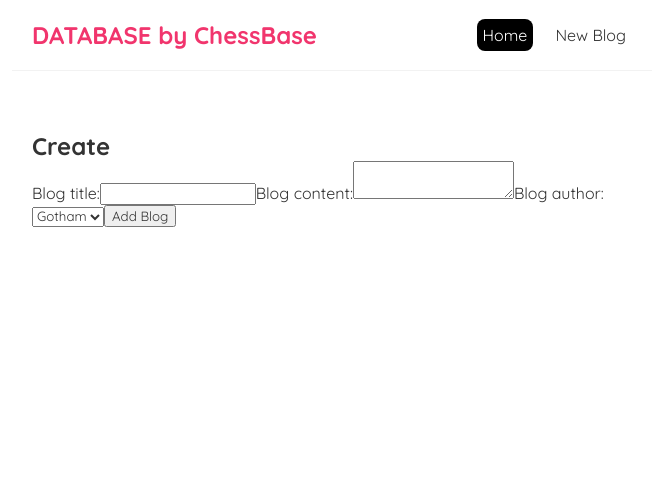
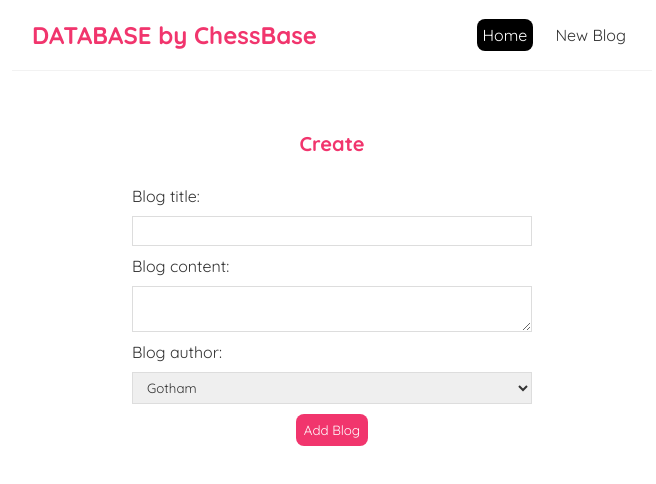
Before and after one commit to philippark/Blog-App, a React (Create React App) app: page /create in a window 1280 px wide. Shown: the top 484 px of the page, without its empty margins (308-964 px from the left). Built offline with nearby package versions, Linux system fonts and the light colour scheme; the HTML template or start-up script is replaced by a standard one.

Commit message:
blog create css

```diff
--- a/src/index.css
+++ b/src/index.css
@@ -62,6 +62,41 @@
   margin-bottom: 10px;
 }
 
-.blog-deatils div{
+.blog-details div{
   margin: 20px 0;
 }
+
+.create {
+  max-width: 400px;
+  margin: 0 auto;
+  text-align: center;
+}
+
+.create label {
+  text-align: left;
+  display: block;
+}
+
+.create h2 {
+  font-size: 20px;
+  color: #f1356d;
+  margin-bottom: 30px;
+}
+
+.create input, .create textarea, .create select {
+  width: 100%;
+  padding: 6px 10px;
+  margin: 10px 0;
+  border: 1px solid #ddd;
+  box-sizing: border-box;
+  display: block;
+}
+
+.create button {
+  background: #f1356d;
+  color: #fff;
+  border: 0;
+  padding: 8px;
+  border-radius: 8px;
+  cursor: pointer;
+}
```
